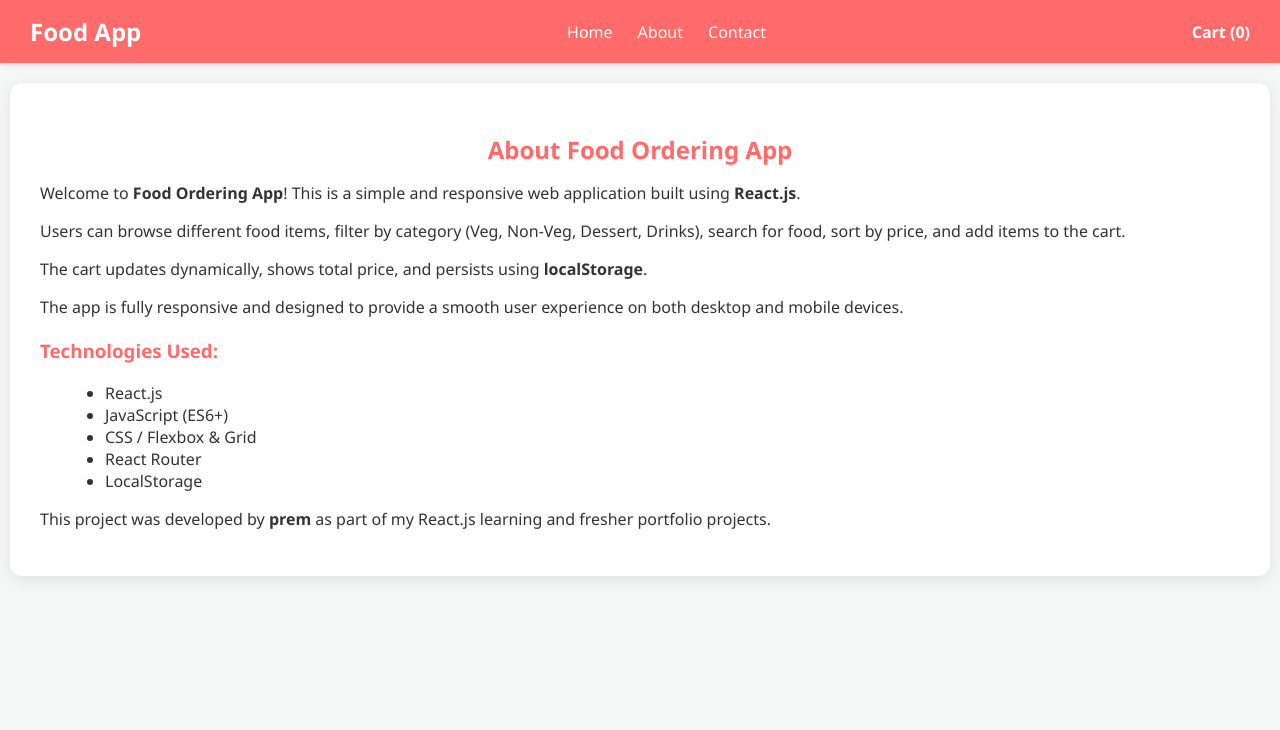
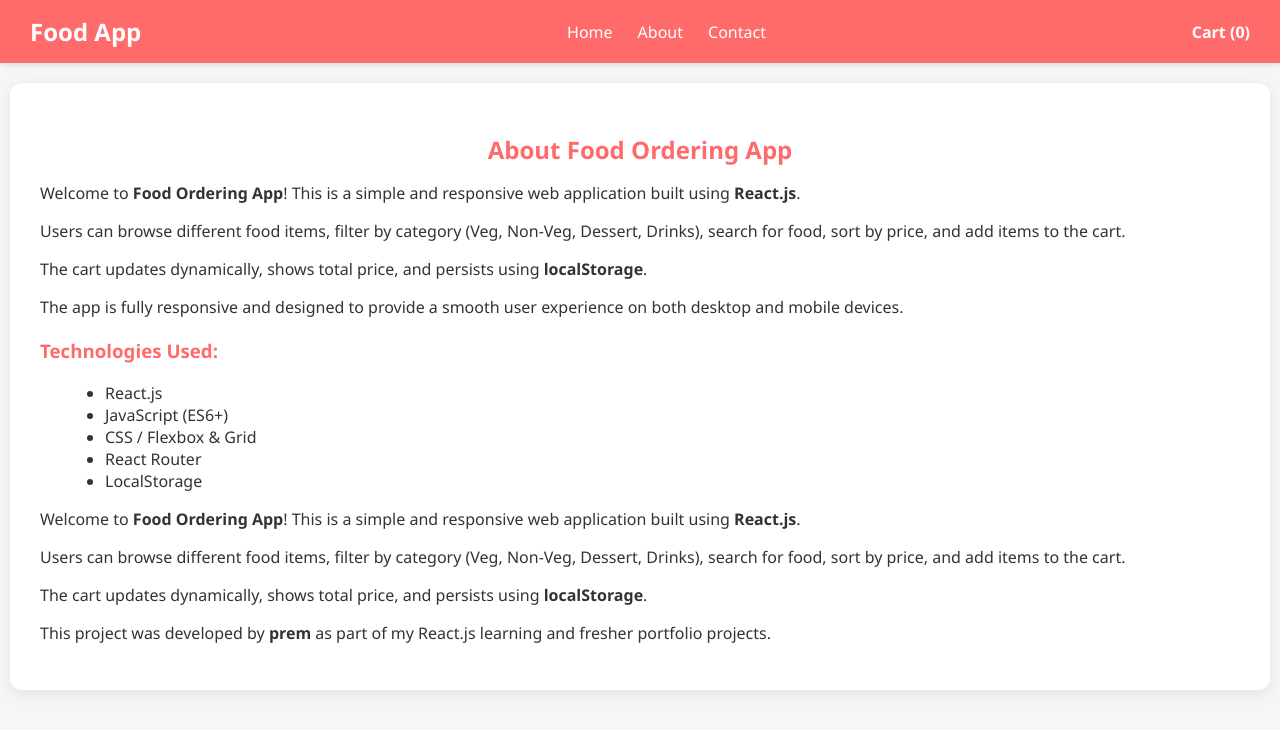
Before and after one commit to Prem3880/foodapp, a React (Create React App) app: page /about in a window 1280 px wide. Shown: the top 730 px of the page. Built offline with nearby package versions, Linux system fonts and the light colour scheme.

Commit message:
added the para

```diff
--- a/src/pages/About.js
+++ b/src/pages/About.js
@@ -1,27 +1,30 @@
 const About = () => {
   return (
-    <div className="container about-page">
+    <div className='container about-page'>
       <h2>About Food Ordering App</h2>
 
       <p>
-        Welcome to <strong>Food Ordering App</strong>!
-        This is a simple and responsive web application built using <strong>React.js</strong>.
+        Welcome to <strong>Food Ordering App</strong>! This is a simple and
+        responsive web application built using <strong>React.js</strong>.
       </p>
 
       <p>
-        Users can browse different food items, filter by category (Veg, Non-Veg, Dessert, Drinks), search for food, sort by price, and add items to the cart.
+        Users can browse different food items, filter by category (Veg, Non-Veg,
+        Dessert, Drinks), search for food, sort by price, and add items to the
+        cart.
       </p>
 
       <p>
-        The cart updates dynamically, shows total price, and persists using <strong>localStorage</strong>.
+        The cart updates dynamically, shows total price, and persists using{' '}
+        <strong>localStorage</strong>.
       </p>
 
       <p>
-        The app is fully responsive and designed to provide a smooth user experience on both desktop and mobile devices.
+        The app is fully responsive and designed to provide a smooth user
+        experience on both desktop and mobile devices.
       </p>
 
-
-      <h3 className="tech">Technologies Used:</h3>
+      <h3 className='tech'>Technologies Used:</h3>
       <ul>
         <li>React.js</li>
         <li>JavaScript (ES6+)</li>
@@ -31,7 +34,24 @@ const About = () => {
       </ul>
 
       <p>
-        This project was developed by <strong>prem</strong> as part of my React.js learning and fresher portfolio projects.
+        Welcome to <strong>Food Ordering App</strong>! This is a simple and
+        responsive web application built using <strong>React.js</strong>.
+      </p>
+
+      <p>
+        Users can browse different food items, filter by category (Veg, Non-Veg,
+        Dessert, Drinks), search for food, sort by price, and add items to the
+        cart.
+      </p>
+
+      <p>
+        The cart updates dynamically, shows total price, and persists using{' '}
+        <strong>localStorage</strong>.
+      </p>
+
+      <p>
+        This project was developed by <strong>prem</strong> as part of my
+        React.js learning and fresher portfolio projects.
       </p>
     </div>
   );
```
Also changed, not shown: 1 other file (tests, documents, lock files or other folders).
